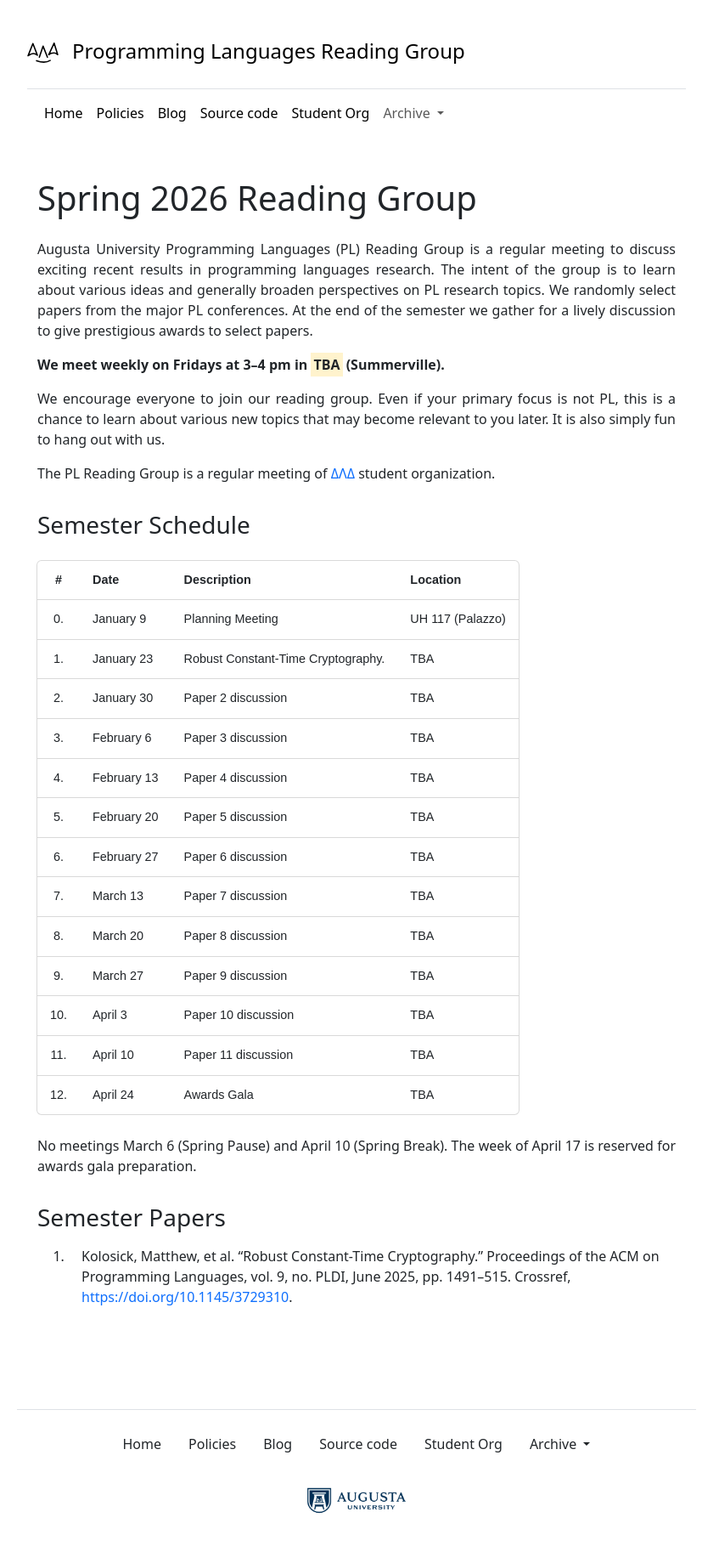
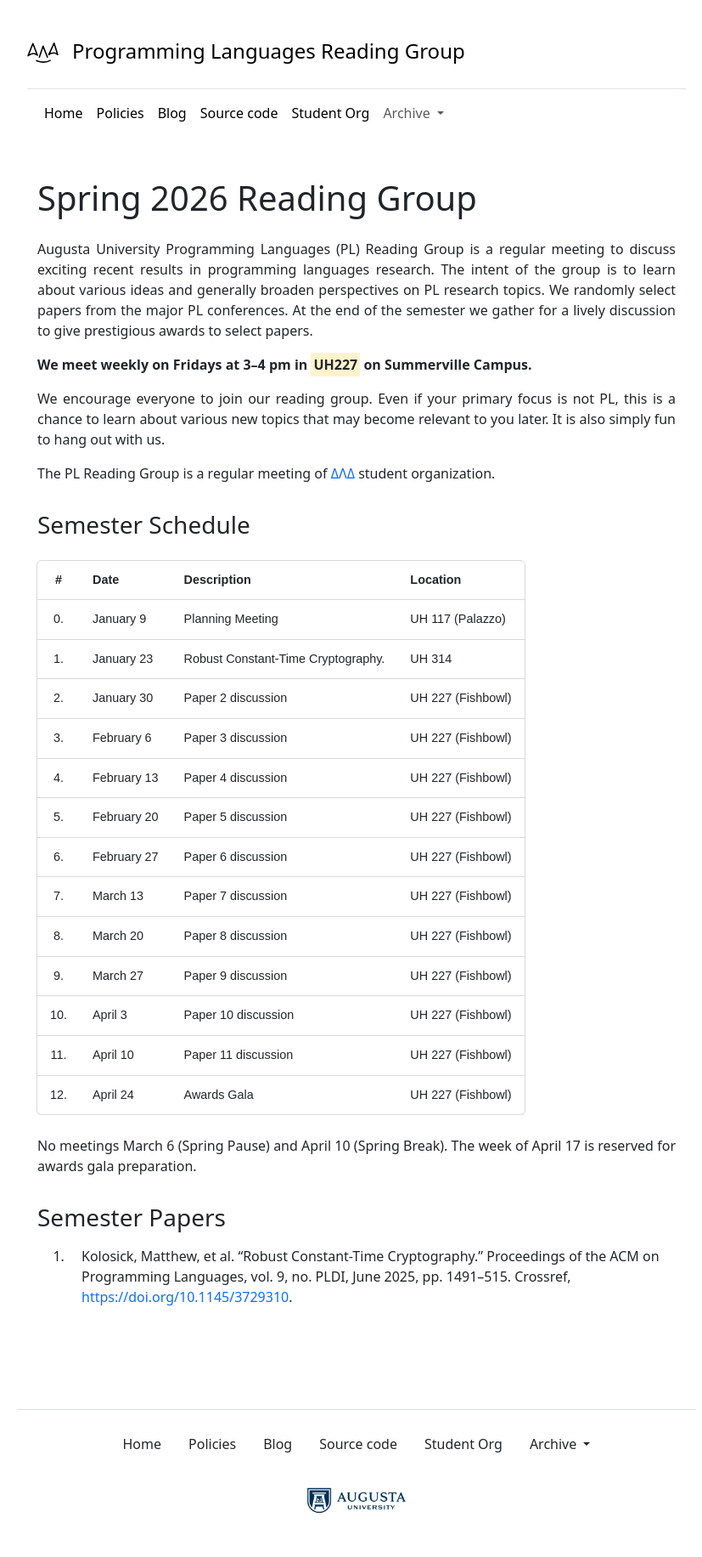
Before and after one commit to the-au-forml-lab/plgroup, a Jekyll site: the page built from docs/index.md, in a window 1280 px wide. Shown: the whole page at 85% size, without its empty margins (220-1047 px from the left). Built offline with Jekyll 4.4.1, drawn with Linux system fonts in a browser that asks for light colours.

Commit message:
add meeting locations

```diff
--- a/docs/index.md
+++ b/docs/index.md
@@ -13,7 +13,7 @@ perspectives on PL research topics. We randomly select papers from the major
 PL conferences. At the end of the semester we gather for a lively discussion
 to give prestigious awards to select papers.
 
-**We meet weekly on Fridays at 3–4 pm in <mark>TBA</mark> (Summerville).**
+**We meet weekly on Fridays at 3–4 pm in <mark>UH227</mark> on Summerville Campus.**
 
 We encourage everyone to join our reading group. Even if your primary focus
 is not PL, this is a chance to learn about various new topics that may become
@@ -26,21 +26,21 @@ organization.
 ### Semester Schedule
 
 
-| \#  | Date        | Description         | Location         |
-|:---:|:------------|:--------------------|:-----------------|
-| 0.  | January 9   | Planning Meeting    | UH 117 (Palazzo) |
-| 1.  | January 23  | Robust Constant-Time Cryptography.  | TBA              |
-| 2.  | January 30  | Paper 2 discussion  | TBA              |
-| 3.  | February 6  | Paper 3 discussion  | TBA              |
-| 4.  | February 13 | Paper 4 discussion  | TBA              |
-| 5.  | February 20 | Paper 5 discussion  | TBA              |
-| 6.  | February 27 | Paper 6 discussion  | TBA              |
-| 7.  | March 13    | Paper 7 discussion  | TBA              |
-| 8.  | March 20    | Paper 8 discussion  | TBA              |
-| 9.  | March 27    | Paper 9 discussion  | TBA              |
-| 10. | April 3     | Paper 10 discussion | TBA              |
-| 11. | April 10    | Paper 11 discussion | TBA              |
-| 12. | April 24    | Awards Gala         | TBA              |
+| \#  | Date        | Description                        | Location          |
+|:---:|:------------|:-----------------------------------|:------------------|
+| 0.  | January 9   | Planning Meeting                   | UH 117 (Palazzo)  |
+| 1.  | January 23  | Robust Constant-Time Cryptography. | UH 314            |
+| 2.  | January 30  | Paper 2 discussion                 | UH 227 (Fishbowl) |
+| 3.  | February 6  | Paper 3 discussion                 | UH 227 (Fishbowl) |
+| 4.  | February 13 | Paper 4 discussion                 | UH 227 (Fishbowl) |
+| 5.  | February 20 | Paper 5 discussion                 | UH 227 (Fishbowl) |
+| 6.  | February 27 | Paper 6 discussion                 | UH 227 (Fishbowl) |
+| 7.  | March 13    | Paper 7 discussion                 | UH 227 (Fishbowl) |
+| 8.  | March 20    | Paper 8 discussion                 | UH 227 (Fishbowl) |
+| 9.  | March 27    | Paper 9 discussion                 | UH 227 (Fishbowl) |
+| 10. | April 3     | Paper 10 discussion                | UH 227 (Fishbowl) |
+| 11. | April 10    | Paper 11 discussion                | UH 227 (Fishbowl) |
+| 12. | April 24    | Awards Gala                        | UH 227 (Fishbowl) |
 
 No meetings March 6 (Spring Pause) and April 10 (Spring Break).
 The week of April 17 is reserved for awards gala preparation.
```
